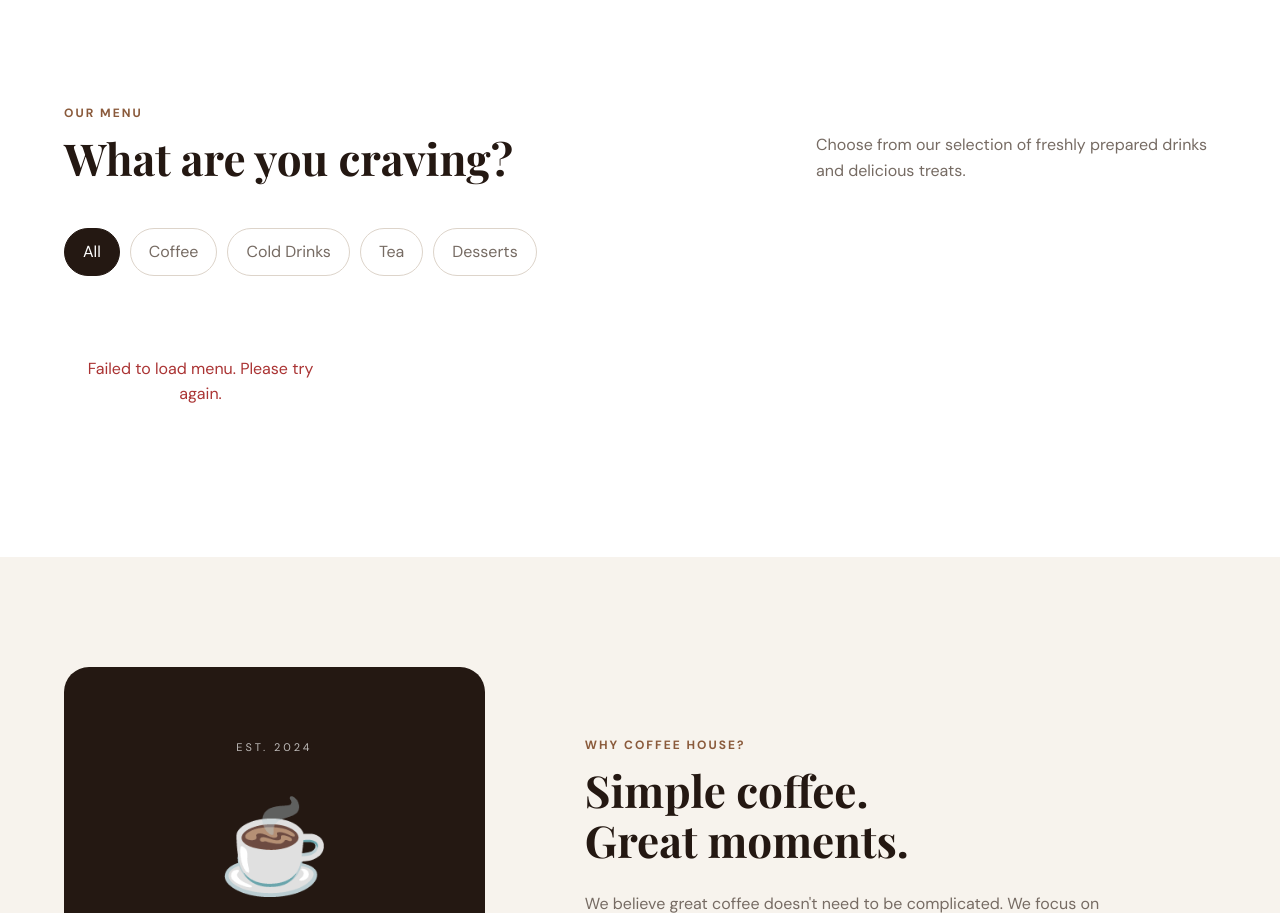
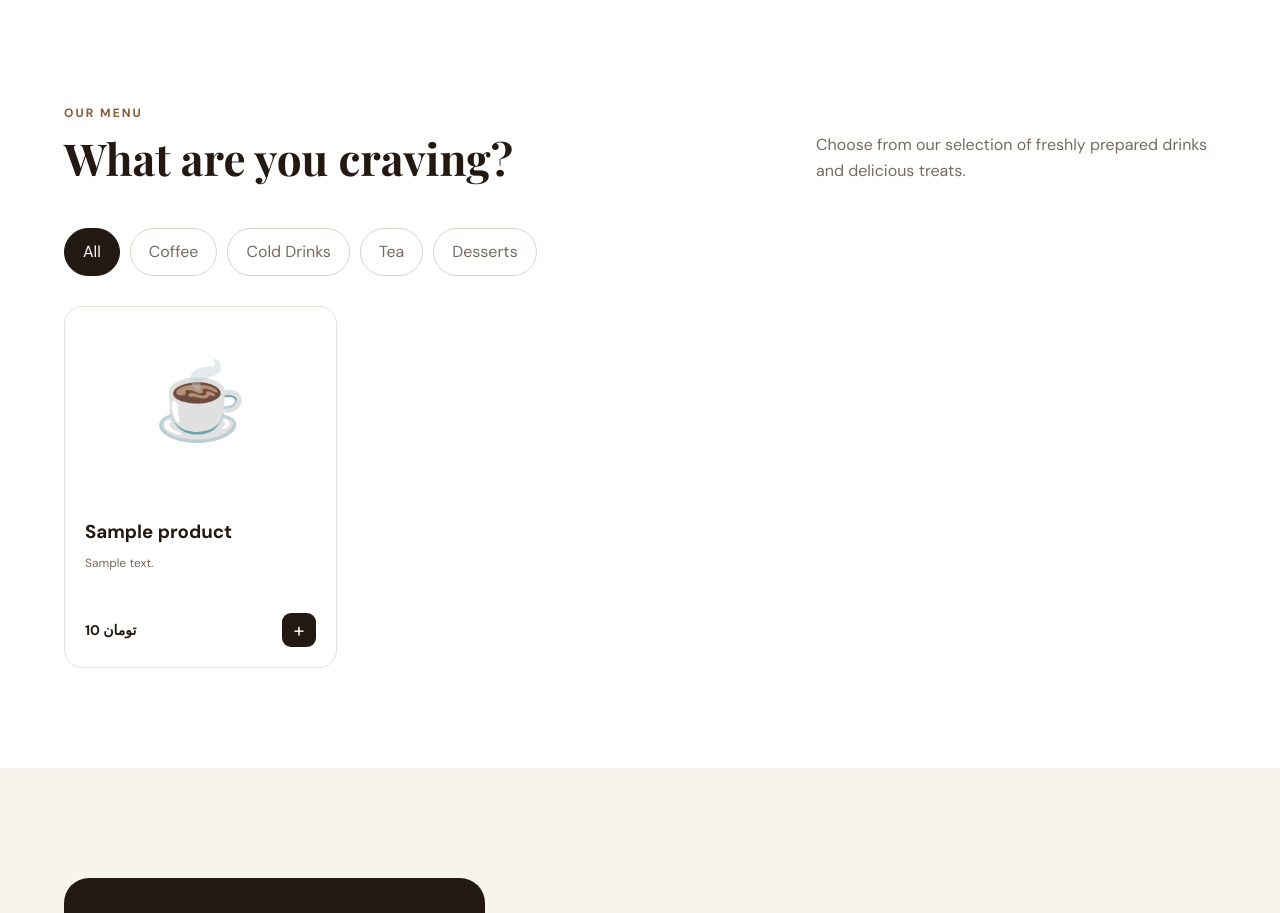
Before and after one commit to Mmdaqajan/coffee_order_system, a Django app: page / in a window 1280 px wide. Shown: the part 731-1644 px from the top of the page. Run offline with Django 5.2, Linux system fonts and the light colour scheme; tables that the repository leaves empty hold one stand-in row (values such as "Sample post").

Commit message:
debuging js and replacing it with python

```diff
--- a/config/urls.py
+++ b/config/urls.py
@@ -11,7 +11,7 @@ urlpatterns = [
     path("", include("menu.urls")),
 
 
-    path('api/menu/', include('menu.urls')),
+    path("api/menu/", include("menu.api_urls")),
     path('api/orders/', include('orders.urls')),
     path('api/accounts/', include('accounts.urls')),
 
--- /dev/null
+++ b/menu/api_urls.py
@@ -0,0 +1,6 @@
+from django.urls import path
+from .views import MenuListAPIView
+
+urlpatterns = [
+    path("", MenuListAPIView.as_view(), name="menu-list"),
+]
--- a/menu/urls.py
+++ b/menu/urls.py
@@ -1,9 +1,6 @@
 from django.urls import path
-from .views import MenuListAPIView, ProductListAPIView, home
+from .views import home
 
 urlpatterns = [
     path("", home, name="home"),
-
-    path("products/", ProductListAPIView.as_view(), name="product-list"),
-    path('menulist/', MenuListAPIView.as_view(), name='menu-list'),
 ]
--- a/menu/views.py
+++ b/menu/views.py
@@ -4,9 +4,14 @@ from django.shortcuts import render
 from .serializers import CategorySerializer, ProductSerializer
 
 class MenuListAPIView(ListAPIView):
-    """نمایش لیست کامل منوی کافه (دسته‌بندی‌ها به همراه محصولات موجود)"""
-    queryset = Category.objects.filter(is_active=True).prefetch_related('products')
     serializer_class = CategorySerializer
+
+    def get_queryset(self):
+        return Category.objects.prefetch_related(
+            "products"
+        ).filter(
+            products__is_available=True
+        ).distinct()
 
 
 
@@ -16,5 +21,14 @@ class ProductListAPIView(ListAPIView):
 
 
 
+
 def home(request):
-    return render(request, "index.html")
+    products = Product.objects.filter(is_available=True).select_related("category")
+
+    return render(
+        request,
+        "index.html",
+        {
+            "products": products,
+        }
+    )
--- a/static/js/app.js
+++ b/static/js/app.js
@@ -120,78 +120,6 @@ document.addEventListener("DOMContentLoaded", () => {
     // Render products
     // -----------------------------
 
-    function renderProducts(products) {
-
-        productsContainer.innerHTML = "";
-
-        if (products.length === 0) {
-
-            productsContainer.innerHTML = `
-                <p class="empty">
-                    No products available.
-                </p>
-            `;
-
-            return;
-        }
-
-
-        products.forEach(product => {
-
-            const card = document.createElement("article");
-
-            card.className = "product-card";
-
-
-            card.innerHTML = `
-
-                <div class="product-image">
-                    ☕
-                </div>
-
-                <div class="product-info">
-
-                    <div class="product-title">
-
-                        <h3>
-                            ${escapeHTML(product.title)}
-                        </h3>
-
-                    </div>
-
-
-                    <p>
-                        ${escapeHTML(
-                            product.description || "Freshly prepared for you."
-                        )}
-                    </p>
-
-
-                    <div class="product-footer">
-
-                        <strong>
-                            ${formatPrice(product.price)} T
-                        </strong>
-
-                        <button
-                            class="add-button"
-                            data-product-id="${product.id}"
-                        >
-                            +
-                        </button>
-
-                    </div>
-
-                </div>
-            `;
-
-
-            productsContainer.appendChild(card);
-        });
-
-
-        attachAddButtons();
-    }
 
 
     // -----------------------------
@@ -256,6 +184,5 @@ document.addEventListener("DOMContentLoaded", () => {
 
     // Start
 
-    loadMenu();
 
 });
--- a/templates/index.html
+++ b/templates/index.html
@@ -135,13 +135,51 @@
 
 
             <!-- PRODUCTS -->
-            <div class="products">
+<div class="products" id="products-container">
 
-                <div class="products" id="products-container">
-                    <p class="loading">Loading menu...</p>
+    {% for product in products %}
+
+        <article class="product-card">
+
+            <div class="product-image">
+                ☕
+            </div>
+
+            <div class="product-info">
+
+                <h3>
+                    {{ product.title }}
+                </h3>
+
+                <p>
+                    {{ product.description|default:"یک انتخاب خوشمزه برای شما" }}
+                </p>
+
+                <div class="product-footer">
+
+                    <strong>
+                        {{ product.price|floatformat:0 }} تومان
+                    </strong>
+
+                    <button class="add-button">
+                        +
+                    </button>
+
                 </div>
 
             </div>
+
+        </article>
+
+    {% empty %}
+
+        <p class="empty">
+            محصولی یافت نشد.
+        </p>
+
+    {% endfor %}
+
+</div>
 
         </div>
     </section>
```
Also changed, not shown: menu/serializers.py (+10 -6 lines).
